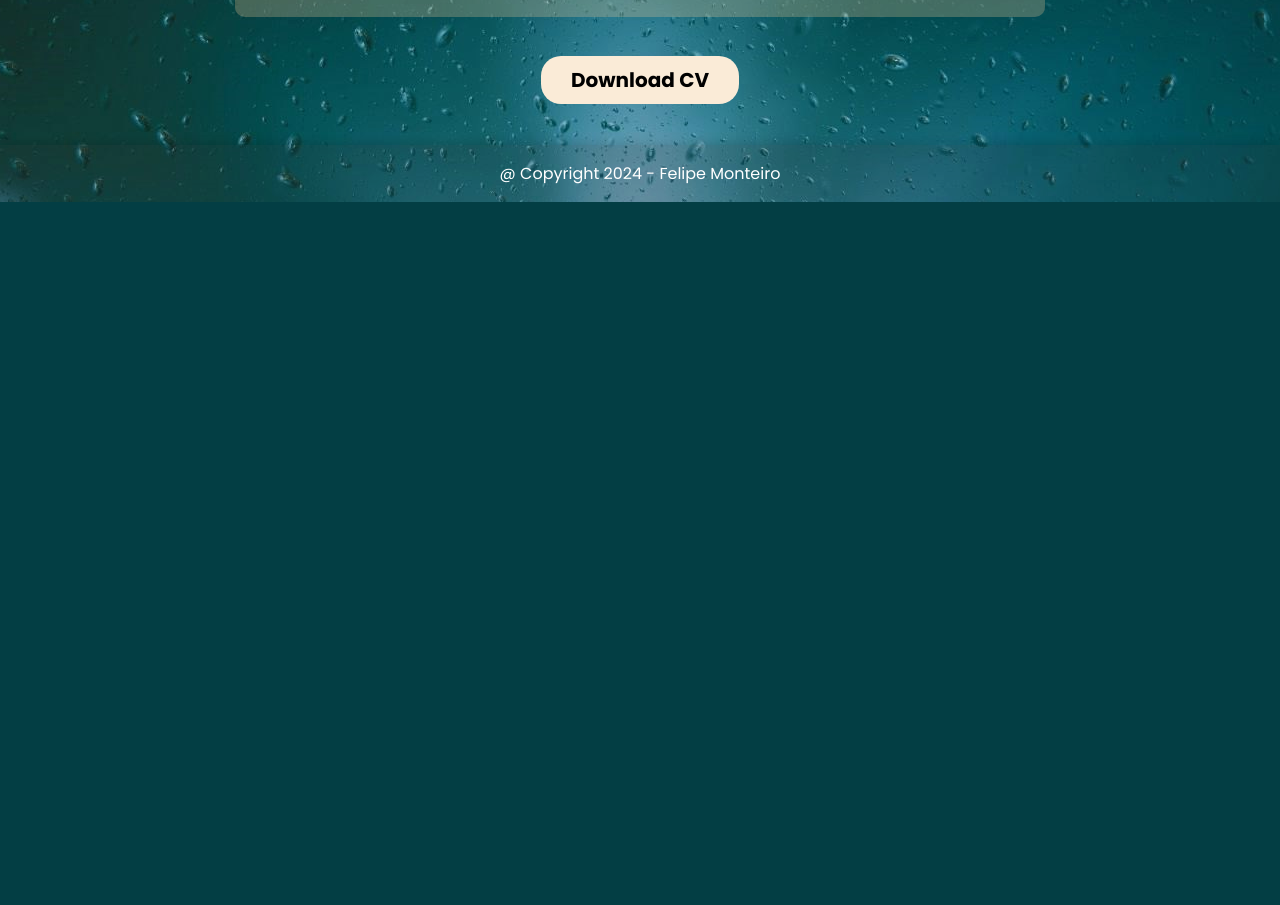
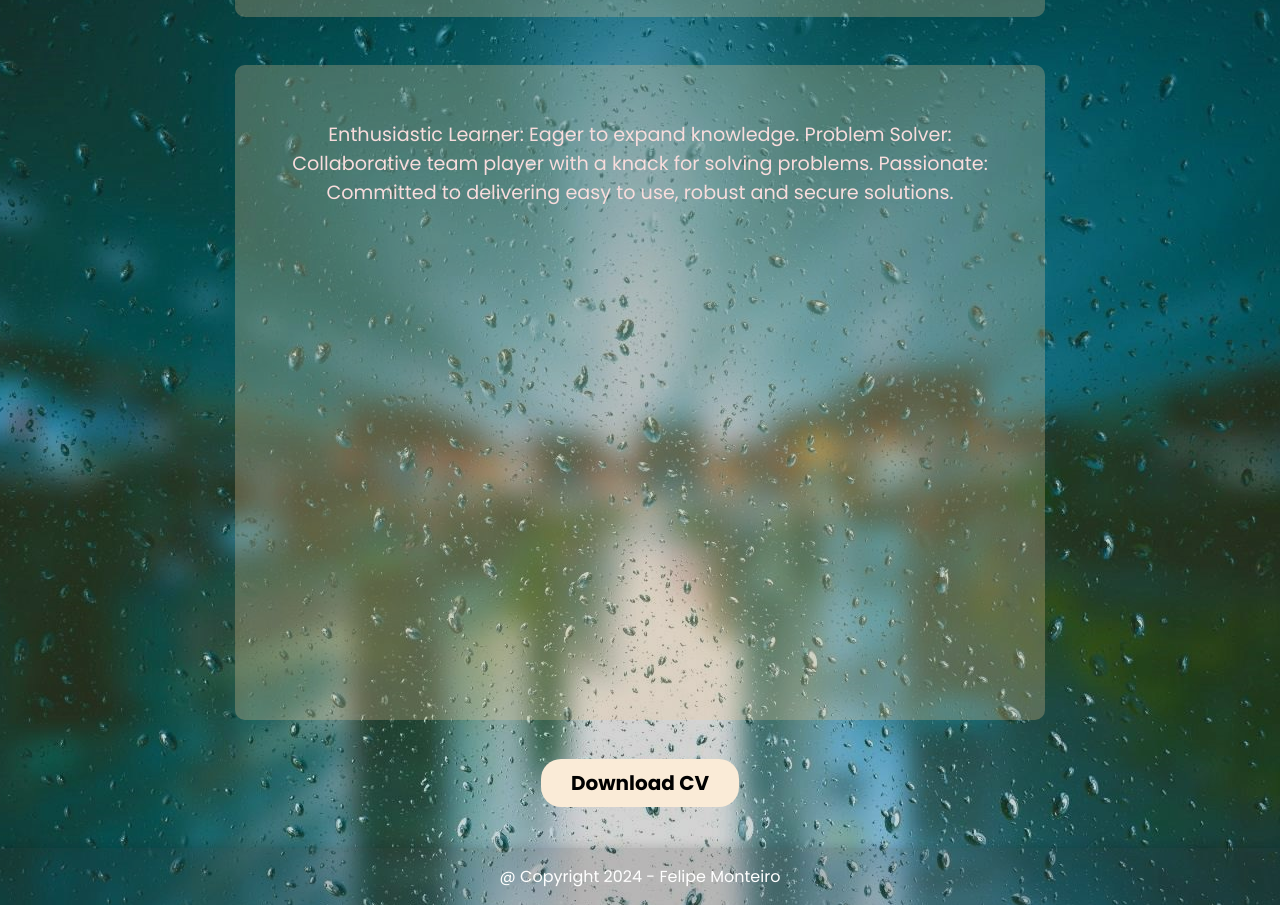
Before and after one commit to fmonteiroguerra/portifolio-felipe, a React (Vite) app: page /skills in a window 1280 px wide. Shown: the part 1260-2165 px from the top of the page. Before the commit the page ends 1462 px from the top, so only its background shows below. Built offline with nearby package versions, Linux system fonts and the light colour scheme.

Commit message:
about me add

```diff
--- a/src/pages/Home/Home.jsx
+++ b/src/pages/Home/Home.jsx
@@ -51,11 +51,13 @@ const Home = () => {
         <p>
           Hi, my name is Felipe Monteiro, I'm a Creativity Seeker and Frontend
           Developer from Porto, Portugal. I´ve been developing a skill set in a
-          range of technologies and frameworks, including React.js and Yii2. I
-          really value clean and easily understandable code. Also I'm passionate
+          range of technologies and frameworks, including React.js and Yii2.
+          {/*  Frontend developer with knowledge in React.js, JavaScript, REST APIs and others technologies. Passionate about developing reusable components. Experience in projects managed using Agile Methodologies. */}
+        </p>
+        <p>
+        I really value clean and easily understandable code. Also I'm passionate
           about UX / UI. And last but not least, I am a proud father of two
           girls.
-          {/*  Frontend developer with knowledge in React.js, JavaScript, REST APIs and others technologies. Passionate about developing reusable components. Experience in projects managed using Agile Methodologies. */}
         </p>
       </div>
       <div className="mylinks">
--- a/src/pages/Portfolio/Portfolio.jsx
+++ b/src/pages/Portfolio/Portfolio.jsx
@@ -51,7 +51,7 @@ const Portfolio = () => {
           A fun and challenging game where you have to discover the secret word.
         </p>
         <div className={styles.button_container}>
-          <a href="https://react-game-secretword.onrender.com/" target="_blank">
+          <a href="https://secretwordreact.onrender.com" target="_blank">
             <button className={styles.b_access}> Access Page</button>
           </a>
           <a
--- a/src/pages/Skills/Skills.jsx
+++ b/src/pages/Skills/Skills.jsx
@@ -5,10 +5,11 @@ import { motion } from "framer-motion";
 
 const Skills = () => {
   return (
-    <motion.div className={styles.skill}
-    initial={{x: -1000}}
-    animate={{x: 0}}
-    exit={{x: window.innerWidth, transition: {duration:0.1}}}
+    <motion.div
+      className={styles.skill}
+      initial={{ x: -1000 }}
+      animate={{ x: 0 }}
+      exit={{ x: window.innerWidth, transition: { duration: 0.1 } }}
     >
       <div className={styles.skill_tech}>
         <h1>Main Tech Skills</h1>
@@ -89,7 +90,25 @@ const Skills = () => {
           </div>
         </div>
       </div>
-      <div className={styles.container_cv}><a className={styles.cv} href="../../../assets/cv-felipe-monteiro-english.pdf" download>Download CV</a></div>
+
+      <div className={styles.skill_languages}>
+        <p>
+          Enthusiastic Learner: Eager to expand knowledge. Problem Solver:
+          Collaborative team player with a knack for solving problems.
+          Passionate: Committed to delivering easy to use, robust and secure
+          solutions.
+        </p>
+      </div>
+
+      <div className={styles.container_cv}>
+        <a
+          className={styles.cv}
+          href="../../../assets/cv-felipe-monteiro-english.pdf"
+          download
+        >
+          Download CV
+        </a>
+      </div>
     </motion.div>
   );
 };
```
